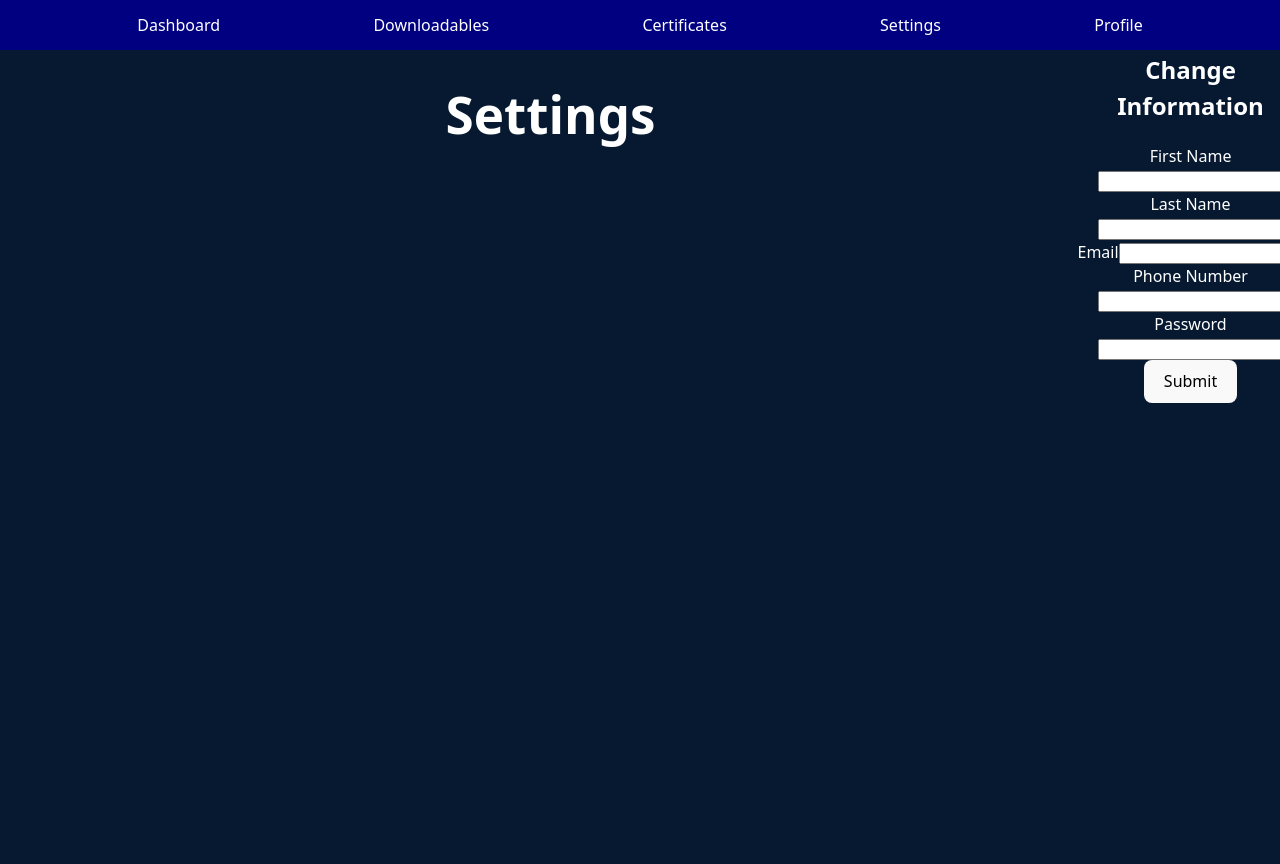
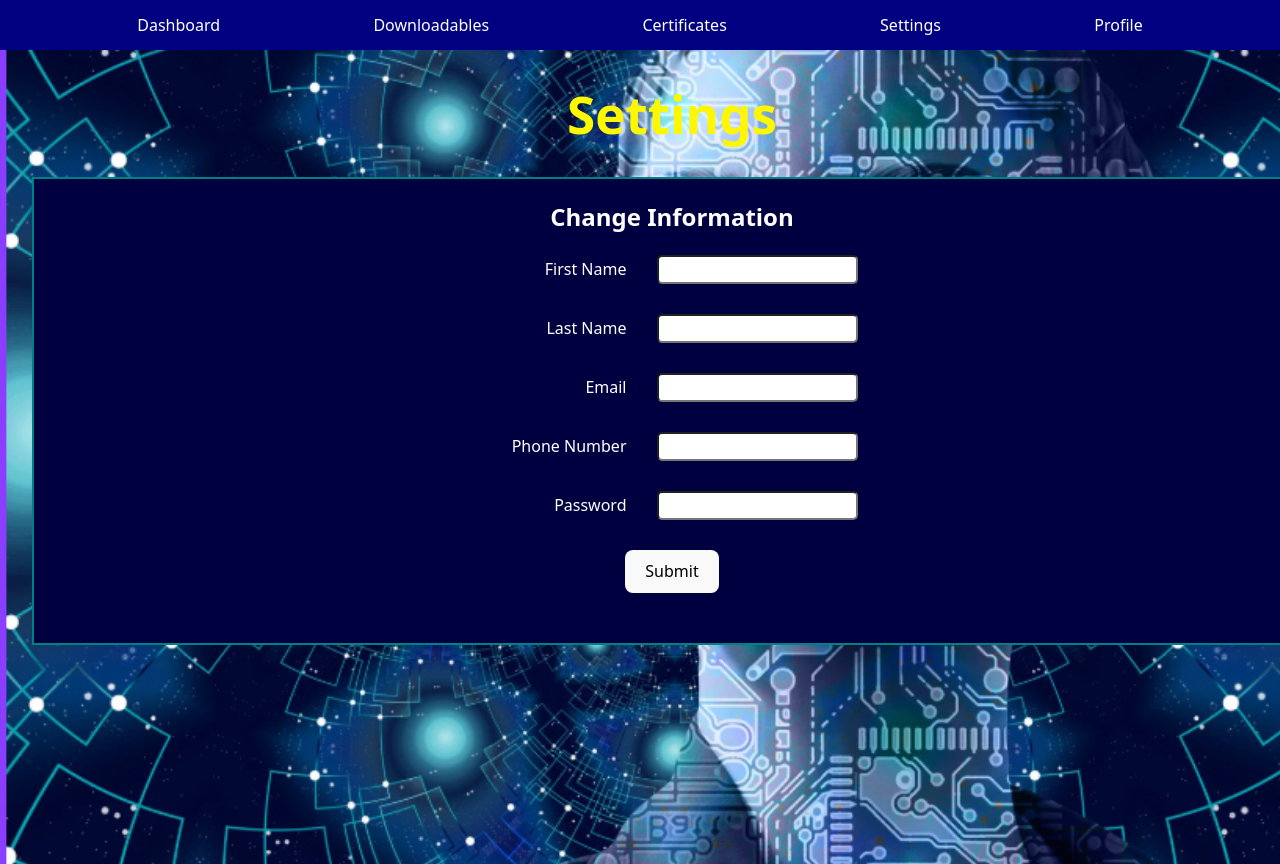
Before and after one commit to VisionQuest4907/VisionQuest, a React (Vite) app in the folder visionquest/: page /setting in a window 1280 px wide. Shown: the top 864 px of the page. Built offline with nearby package versions, Linux system fonts and the light colour scheme.

Commit message:
Update Setting.css

```diff
--- a/visionquest/src/Setting.css
+++ b/visionquest/src/Setting.css
@@ -1,10 +1,11 @@
 .setting-pg {
-    background-color: #071931;
-    color: white;
+    color: rgb(255, 247, 0);
     background-repeat: no-repeat;
     background-size: cover;
     background-position: center;
     background-attachment: fixed;
+
+    background-image: url('./assets/settingback.png');
 
     margin: 0;
     min-height: 100vh;
@@ -12,6 +13,7 @@
     display: flex;
     padding: 2rem;
     text-align: center;
+    flex-direction: column;
 }
 
 .setting-nav {
@@ -44,5 +46,49 @@
 .setting-pg h1{
     text-align: center;
     padding-top: 20px;
-    width: 100%
+    width: 100%;
 }
+
+.setting-pg form {
+    justify-content: center;
+    margin: 0 auto;
+
+}
+
+.change-info {
+    background-color: rgb(0, 0, 65);
+    border: 2px solid teal;
+    color: white;
+    padding-bottom: 50px;
+}
+
+.change-info form {
+    display: flex;
+    gap: 30px;
+    align-items: center;
+
+}
+
+.group {
+    display: flex;
+    align-items: center;
+    justify-content: center;
+    gap: 30px;
+}
+
+.group label {
+    width: 140px;
+    text-align: right;
+}
+
+.group input {
+    padding: 5px 10px;
+    border-radius: 5px;
+}
+
+.setting-change-form {
+    display: flex;
+    flex-direction: column;
+    gap: 14px;
+    margin-top: 20px;
+}
```
